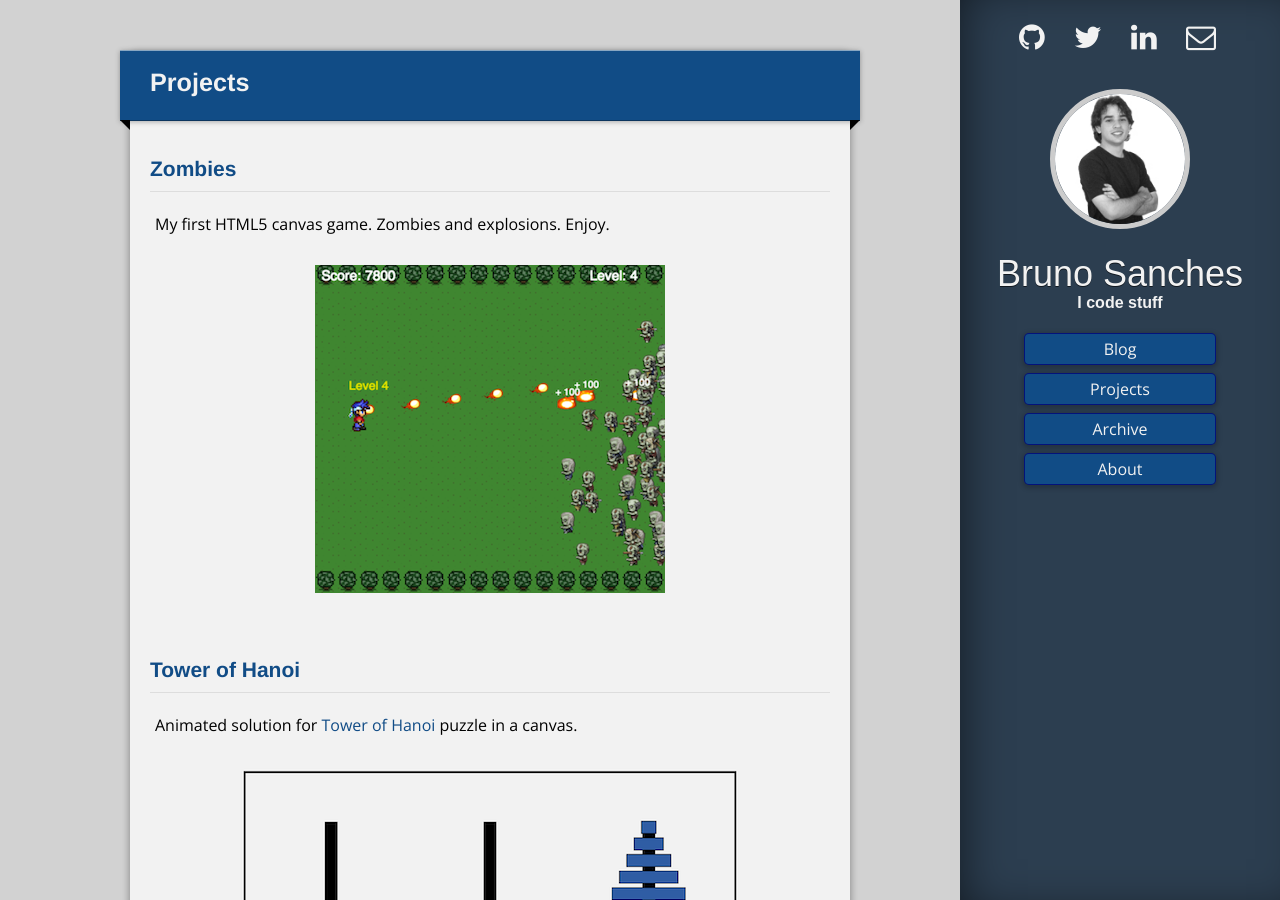
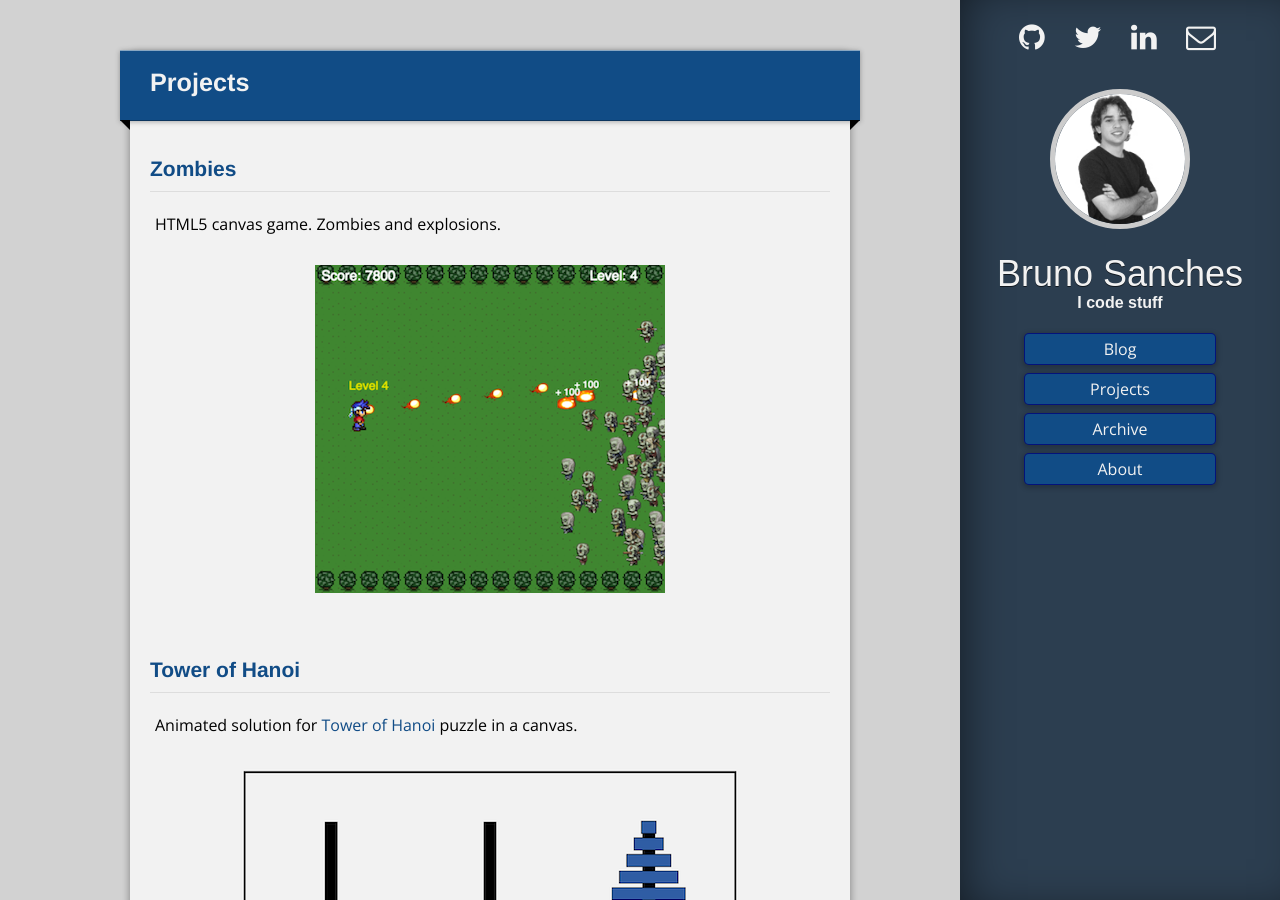
Before and after one commit to brunops/brunops.github.io, a Jekyll site: the page built from projects/index.markdown, in a window 1280 px wide and 900 px high. Built offline with Jekyll 4.4.1, drawn with Linux system fonts in a browser that asks for light colours; some web fonts are replaced; Markdown is read by kramdown in place of the engine named in the settings.

Commit message:
Update Zombies description in projects page

```diff
--- a/projects/index.markdown
+++ b/projects/index.markdown
@@ -10,7 +10,7 @@ title: Projects
       <h2 class="list-item-title"><a href="/projects/zombies">Zombies</a></h2>
     </header>
     <div class="list-item-content">
-      <p>My first HTML5 canvas game. Zombies and explosions. Enjoy.</p>
+      <p>HTML5 canvas game. Zombies and explosions.</p>
       <a href="/projects/zombies"><img alt="Zombies canvas game" src="/assets/images/zombies.png"></a>
     </div>
   </li>
```
